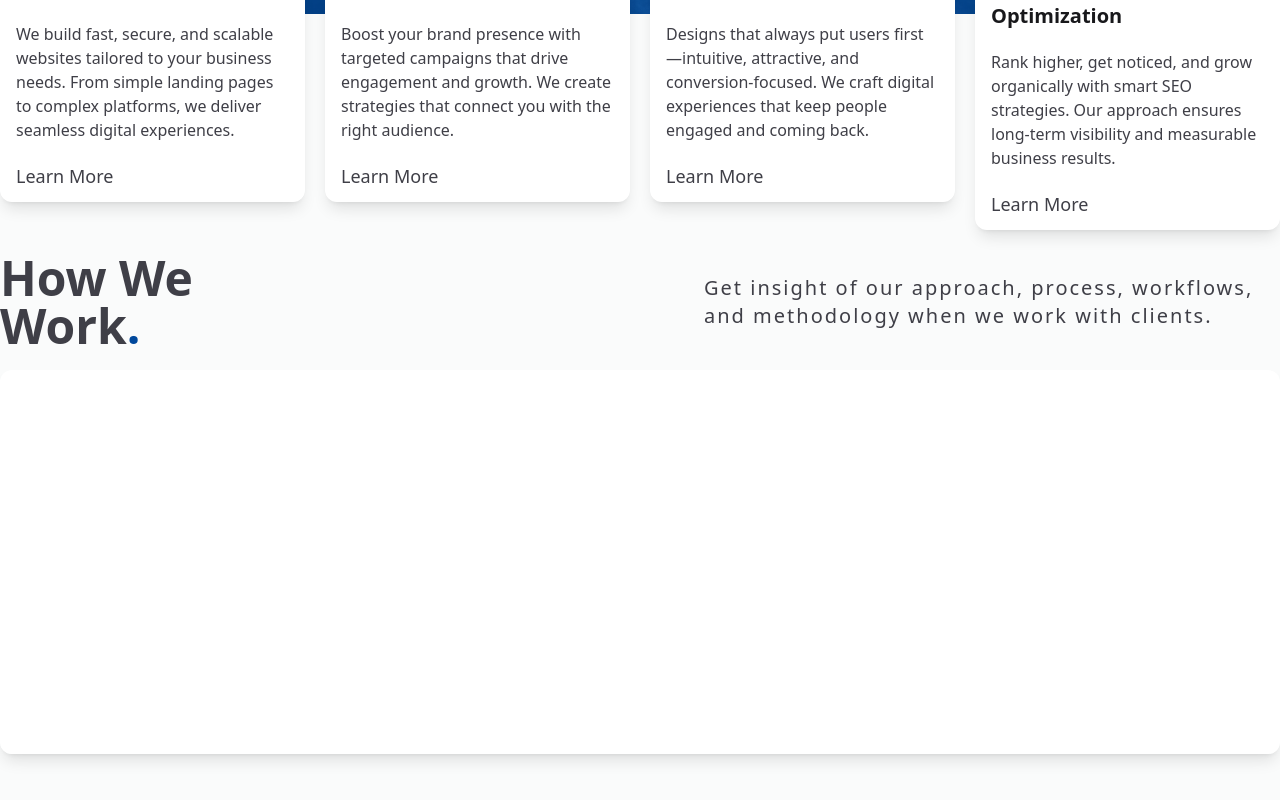
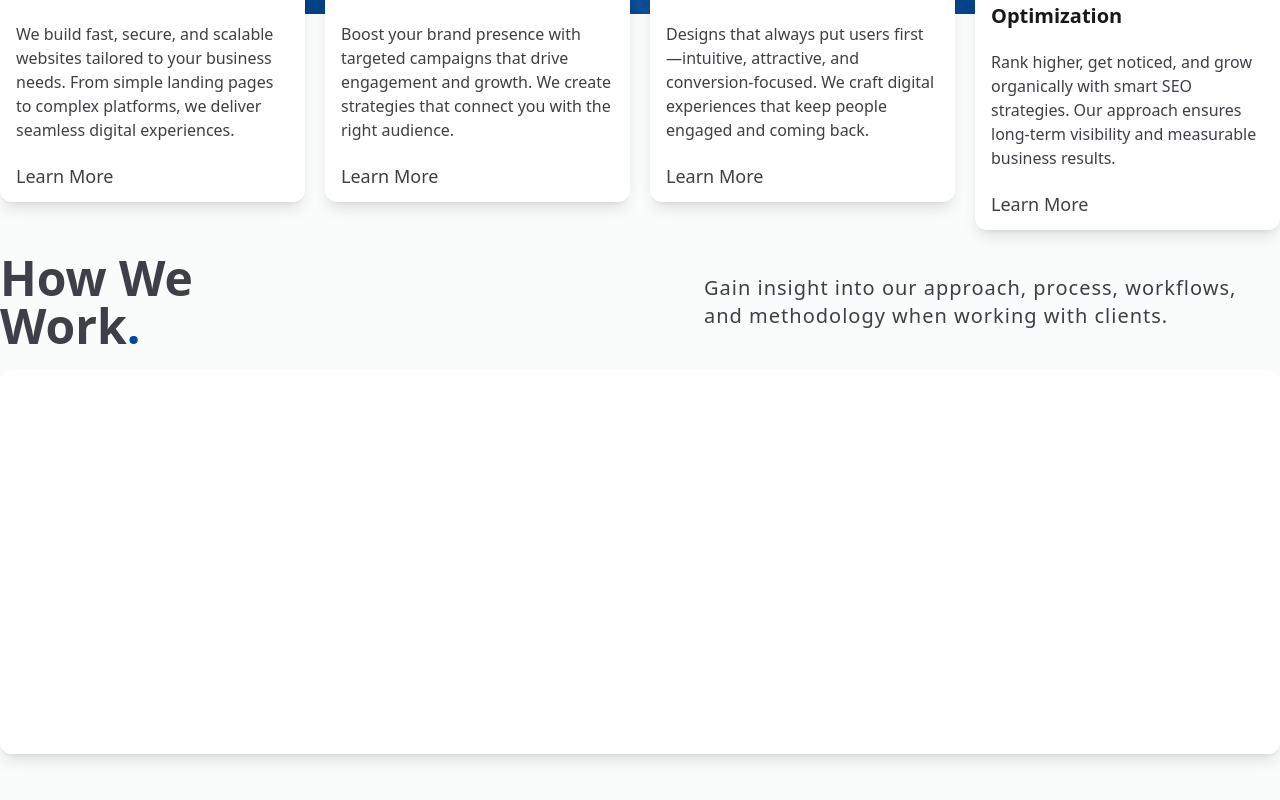
Before and after one commit to Paradane-LLC/paradane-landing-page, a Next.js app: page / in a window 1280 px wide. Shown: the part 786-1586 px from the top of the page. Built offline with nearby package versions, Linux system fonts and the light colour scheme.

Commit message:
Update HowWeWorkSection.jsx

```diff
--- a/components/Section/HowWeWorkSection.jsx
+++ b/components/Section/HowWeWorkSection.jsx
@@ -11,7 +11,7 @@ const HowWeWorkSection = () => {
                             <span className="text-5xl font-bold text-zinc-700">How We Work<span className="text-[#00489c]">.</span></span>
                         </div>
                         <div className="max-w-xl">
-                            <span className="text-zinc-700 text-xl tracking-widest">Get insight of our approach, process, workflows, and methodology when we work with clients.</span>
+                            <span className="text-zinc-700 text-xl tracking-wider">Gain insight into our approach, process, workflows, and methodology when working with clients.</span>
                         </div>
                     </div>
                     <div className="bg-white/90 backdrop-blur-xs shadow-lg rounded-xl h-96 w-full">
```
